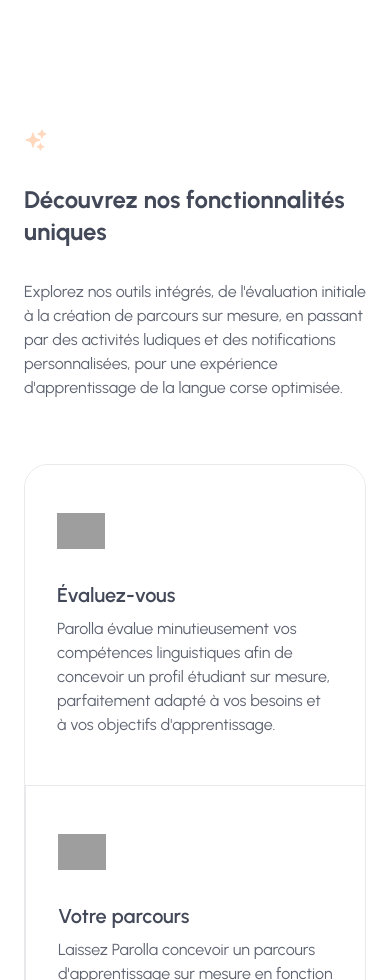
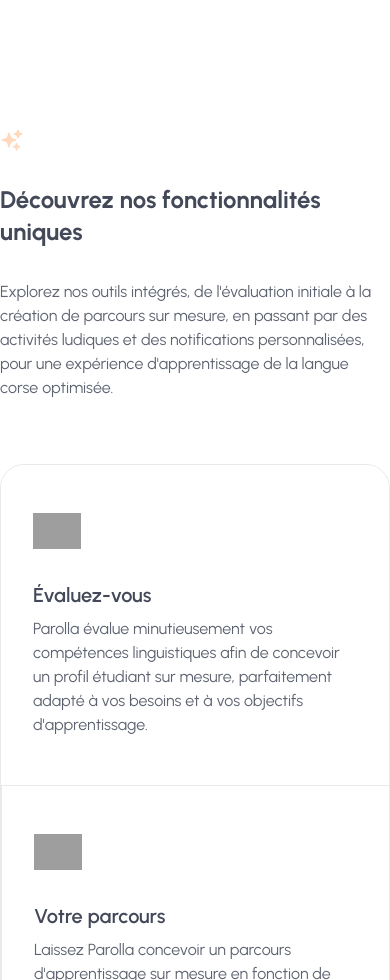
Before and after one commit to parolla-team/parolla.chat, an Astro site: page / in a window 390 px wide. Shown: the part 1020-2000 px from the top of the page. Built offline with nearby package versions, Linux system fonts and the light colour scheme; Astro itself is replaced by a stand-in of ours; grey boxes are pictures that could not be loaded.

Commit message:
Fix sizing

```diff
--- a/src/components/Features.astro
+++ b/src/components/Features.astro
@@ -6,7 +6,7 @@ const lang = getLangFromUrl(Astro.url);
 const t = useTranslations(lang);
 ---
 
-<div class="max-w-7xl mx-auto px-6 md:px-12 xl:px-6" id="features">
+<div class="max-w-7xl mx-auto md:px-12 xl:px-6" id="features">
   <Container>
     <div class="md:w-2/3 lg:w-1/2">
       <svg
```
